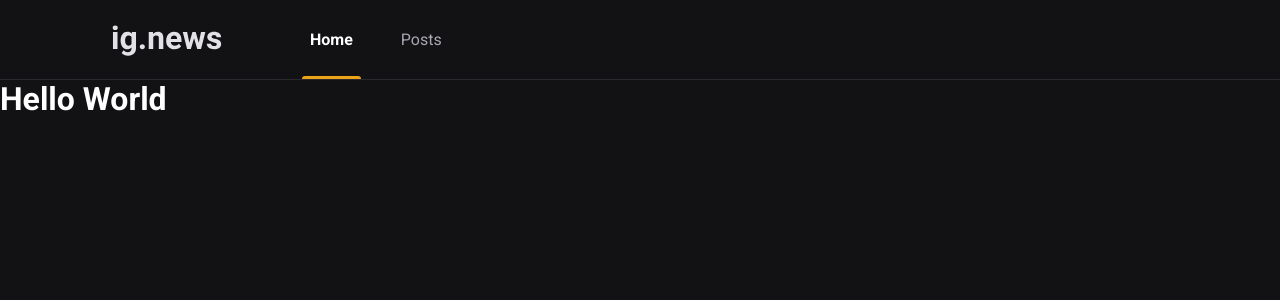
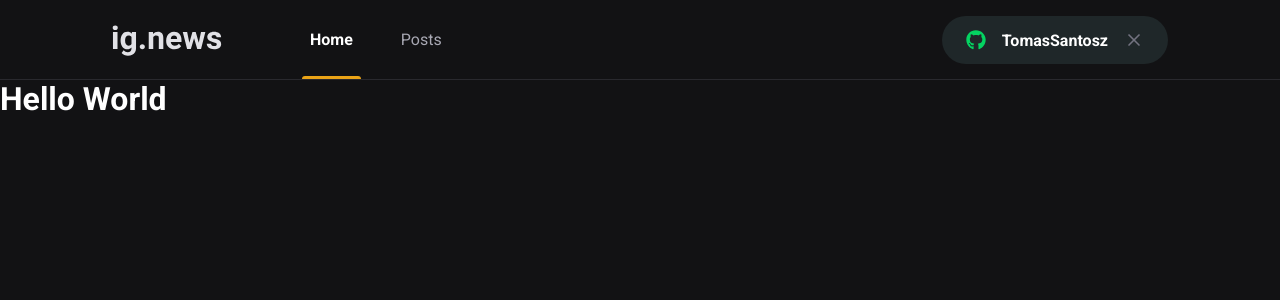
Before and after one commit to TomasSantosz/ignews, a Next.js app: page / in a window 1280 px wide. Shown: the top 300 px of the page. Built offline with nearby package versions, Linux system fonts and the light colour scheme.

Commit message:
feat: add new component: SignInButton

```diff
--- a/package.json
+++ b/package.json
@@ -12,6 +12,7 @@
     "next": "^12.2.5",
     "react": "18.2.0",
     "react-dom": "18.2.0",
+    "react-icons": "^4.4.0",
     "sass": "^1.54.8"
   },
   "devDependencies": {
--- a/src/components/Header/index.tsx
+++ b/src/components/Header/index.tsx
@@ -1,3 +1,4 @@
+import { SignInButton } from '../SignInButton';
 import styles from './styles.module.scss';
 
 export function Header(){
@@ -9,6 +10,8 @@
                     <a className={styles.active}>Home</a>
                     <a>Posts</a>
                 </nav>
+
+                <SignInButton />
             </div>
         </header>
     )
--- a/src/components/Header/styles.module.scss
+++ b/src/components/Header/styles.module.scss
@@ -48,4 +48,8 @@
             }
         }
     }
+
+    button {
+        margin-left: auto;
+    }
 }
--- /dev/null
+++ b/src/components/SignInButton/index.tsx
@@ -0,0 +1,20 @@
+import styles from './styles.module.scss';
+import { FaGithub } from 'react-icons/fa'
+import { FiX } from 'react-icons/fi';
+
+export function SignInButton(){
+    const isUserLoggedIn = true;
+
+    return isUserLoggedIn ? (
+        <button className={styles.signInButton} type="button">
+            <FaGithub color="#04d361"/>
+            TomasSantosz
+            <FiX color="#737380" className={styles.closeIcon}/>
+        </button>
+    ): (
+        <button className={styles.signInButton} type="button">
+            <FaGithub color="#eba417"/>
+            Sign in with Github
+        </button>
+    )
+}
--- /dev/null
+++ b/src/components/SignInButton/styles.module.scss
@@ -0,0 +1,31 @@
+.signInButton{
+    height: 3rem;
+    border-radius: 3rem;
+    background: var(--gray-850);
+    border: 0;
+    padding: 0 1.5rem;
+
+    display: flex;
+    align-items: center;
+    justify-content: center;
+    color: var(--white);
+    font-weight: bold;
+
+    svg {
+        width: 20px;
+        height: 20px;
+    }
+
+    svg:first-child{
+        margin-right: 1rem;
+    }
+
+    svg.closeIcon{
+        margin-left: 1rem;
+    }
+    transition: filter 0.2s;
+
+    &:hover{
+        filter: brightness(0.8);
+    }
+}
--- a/src/styles/global.scss
+++ b/src/styles/global.scss
@@ -10,6 +10,7 @@
     --gray-100: #e1e1e6;
     --gray-300: #a8a8b3;
     --gray-700: #29292e;
+    --gray-850: #1f2729;
     --gray-900: #121214;
 
     --cyan-500: #61dafb;
```
Also changed, not shown: 1 other file (tests, documents, lock files or other folders).
